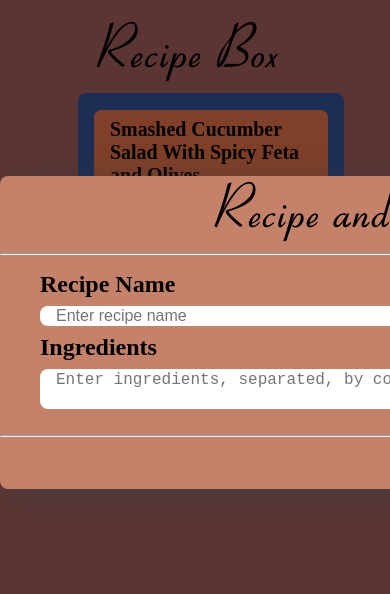
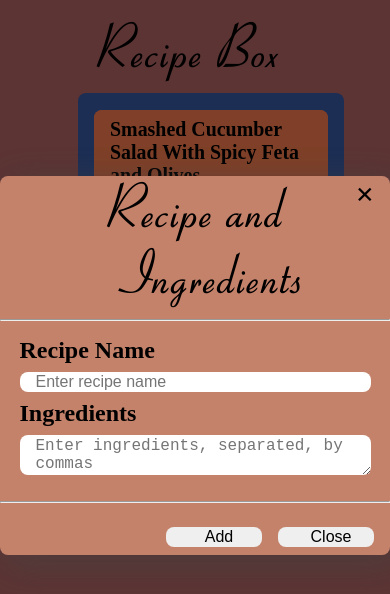
Before and after one commit to dkvo/recipe-box, a React (Create React App) app: page / in a window 390 px wide. Both pictures are taken after a click on the button "Add Recipe". Shown: the top 594 px of the page. Built offline with nearby package versions, Linux system fonts and the light colour scheme.

Commit message:
fixed modal width for mobile web browser

```diff
--- a/src/styles/modal.scss
+++ b/src/styles/modal.scss
@@ -8,7 +8,7 @@
 }
 .modal-content {
     position: relative;
-    width: 50rem;
+    width: auto;
     max-width: 70rem;
     height: auto;
     top: -25rem;
```
